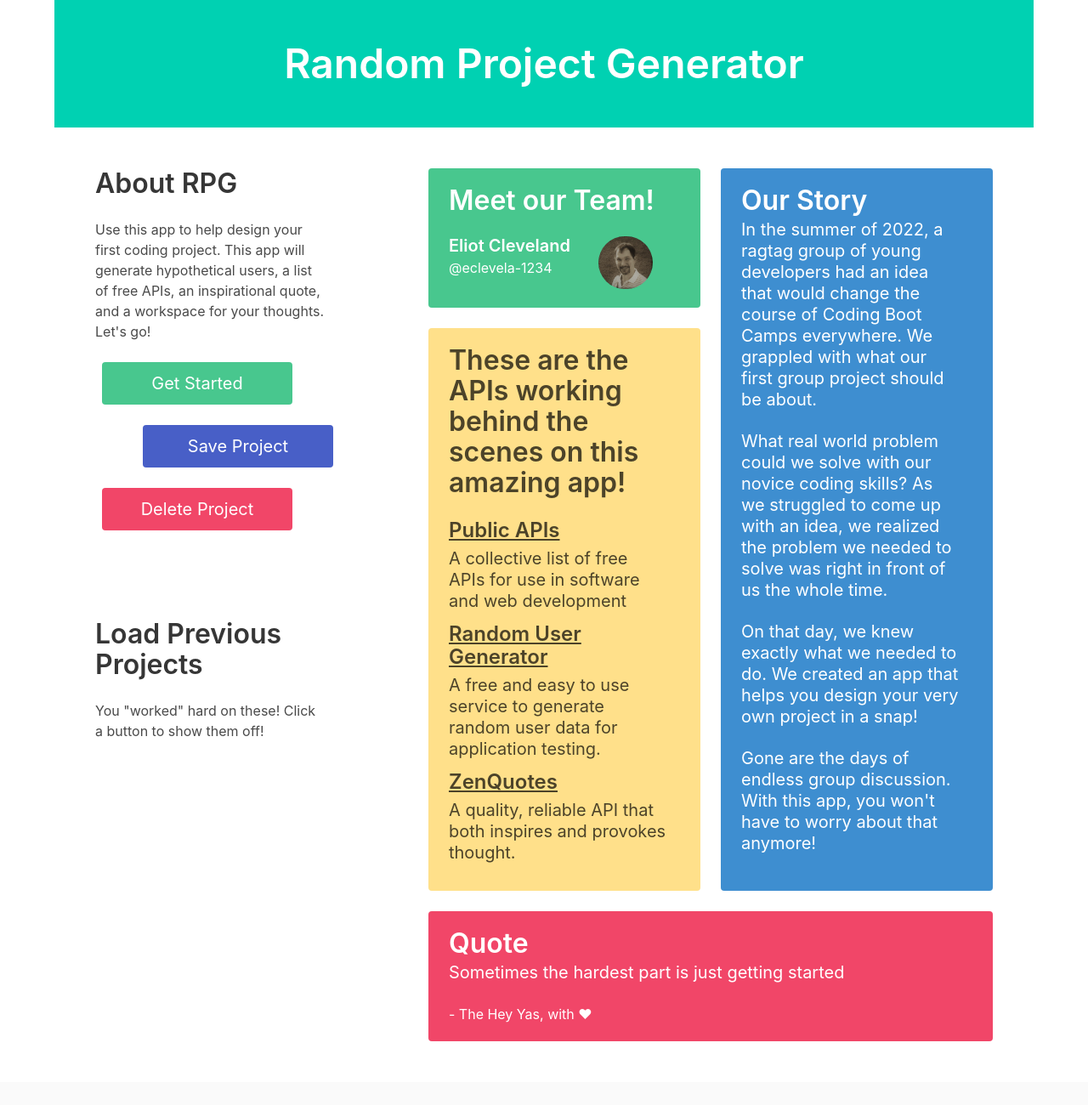
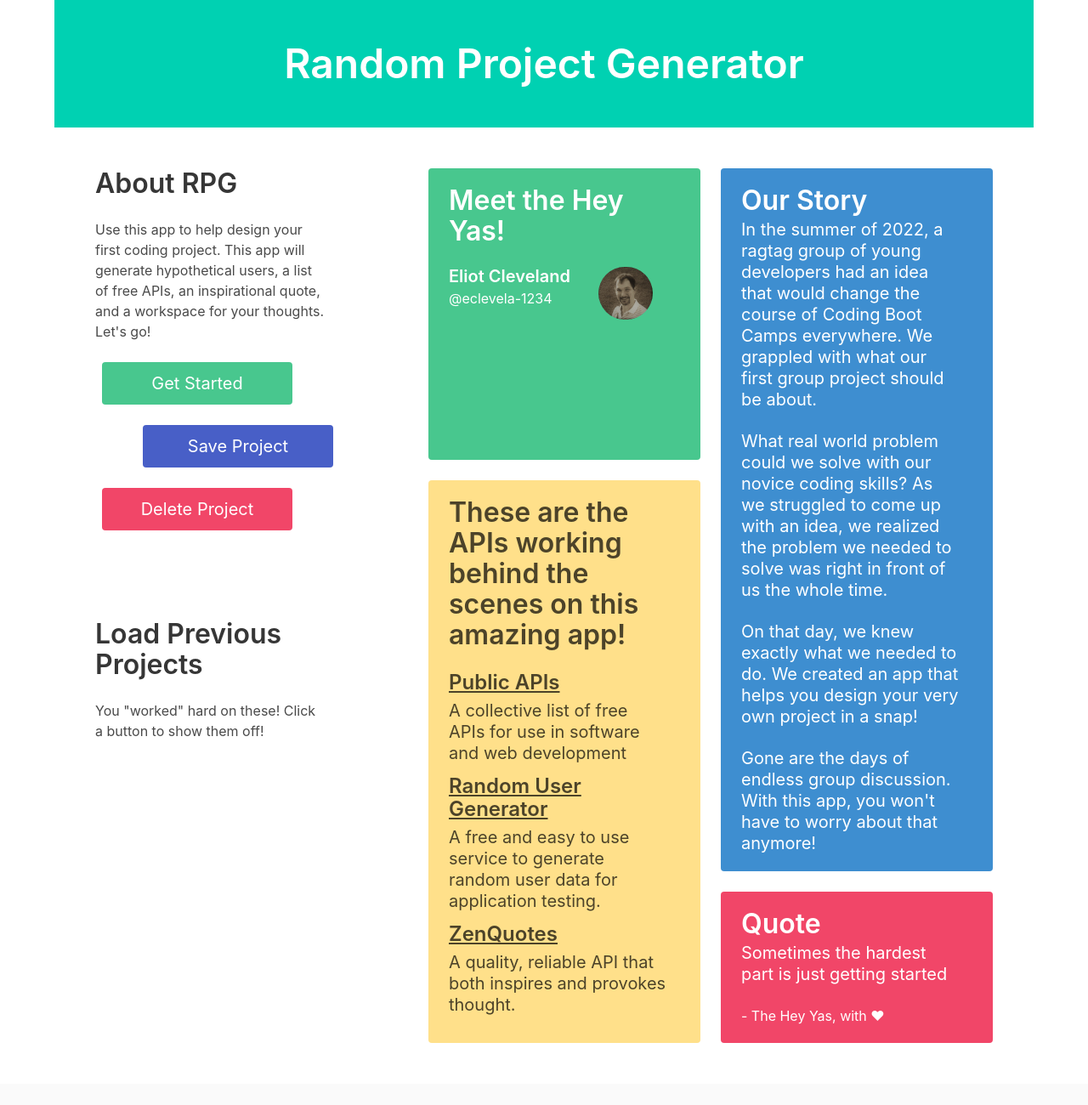
Before and after one commit to BVlah/Random-Project-Generator, a plain HTML site: page index.html in a window 1280 px wide. Shown: the top 1300 px of the page at 85% size. Drawn offline with nearby package versions, Linux system fonts and the light colour scheme.

Commit message:
fixed quote pane

```diff
--- a/index.html
+++ b/index.html
@@ -57,11 +57,9 @@
           <div class="tile is-ancestor">
             <div class="tile is-vertical is-20">
               <div class="tile">
-
-
                 <div class="tile is-parent is-vertical">
                   <article id="user-tile" class="tile is-child notification is-success">
-                    <p class="title is-3">Meet our Team!</p>
+                    <p class="title is-3">Meet the Hey Yas!</p>
                     <div class="media is-justify-content-center is-flex-direction-row-reverse">
                       <div class="media-left">
                         <figure class="image is-64x64">
@@ -99,7 +97,7 @@
                     </article>
                   </article>
                 </div>
-                <div class="tile is-parent tile-is-vertical">
+                <div class="tile is-parent is-vertical">
                   <article id="story-tile" class="tile is-child notification is-info">
                     <p class="title">Our Story</p>
                     <p class="subtitle">In the summer of 2022, a ragtag group of young developers had an idea that would
@@ -113,14 +111,12 @@
                     <p class="subtitle">Gone are the days of endless group discussion. With this app, you won't have to
                       worry about that anymore!</p>
                   </article>
+                  <article id="quote-tile" class="tile is-child notification is-danger">
+                    <p class="title">Quote</p>
+                    <p class="subtitle">Sometimes the hardest part is just getting started</p>
+                    <div class="content">- The Hey Yas, with ❤</div>
+                  </article>
                 </div>
-              </div>
-              <div class="tile is-parent">
-                <article id="quote-tile" class="tile is-child notification is-danger">
-                  <p class="title">Quote</p>
-                  <p class="subtitle">Sometimes the hardest part is just getting started</p>
-                  <div class="content">- The Hey Yas, with ❤</div>
-                </article>
               </div>
             </div>
         </section>
```
